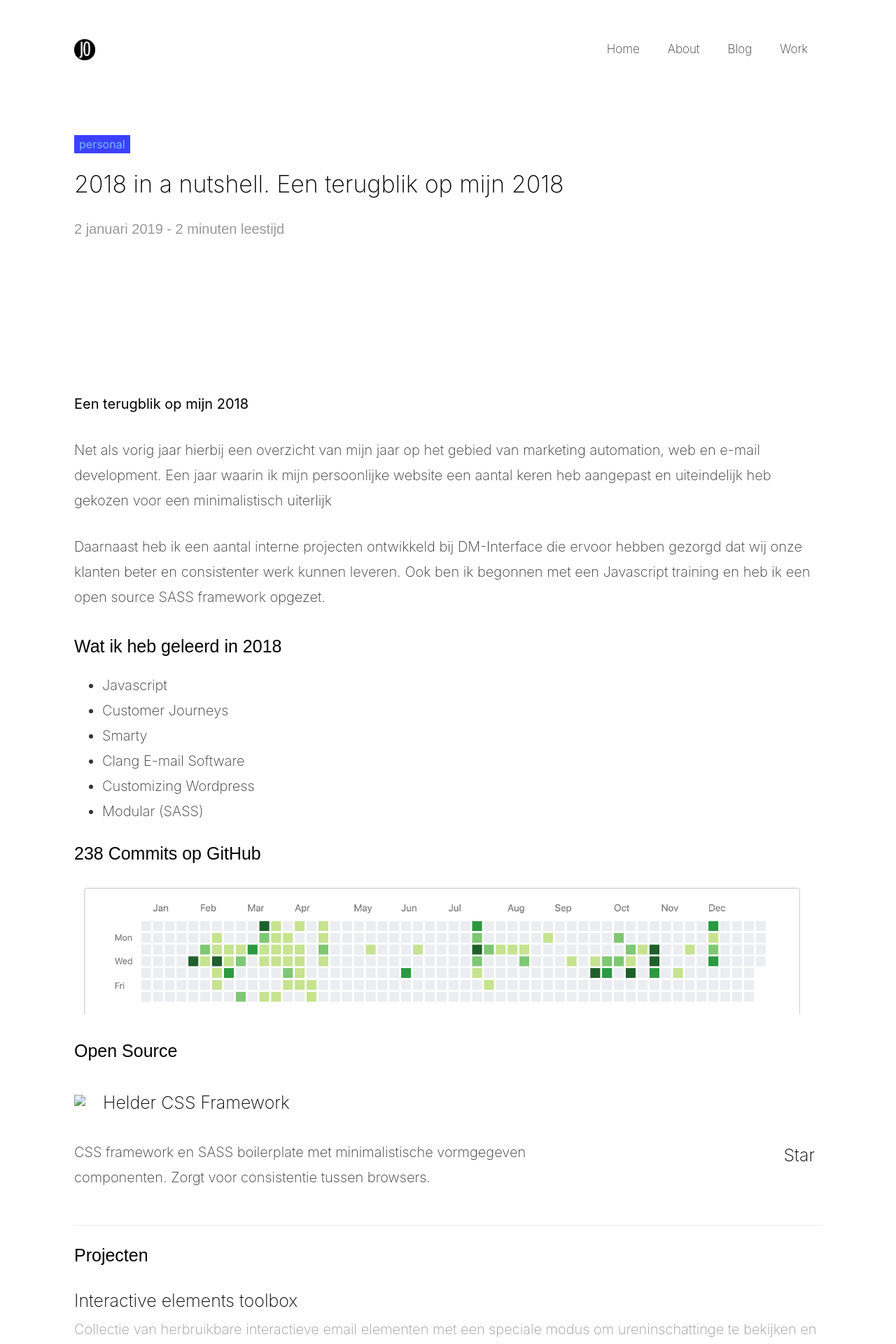
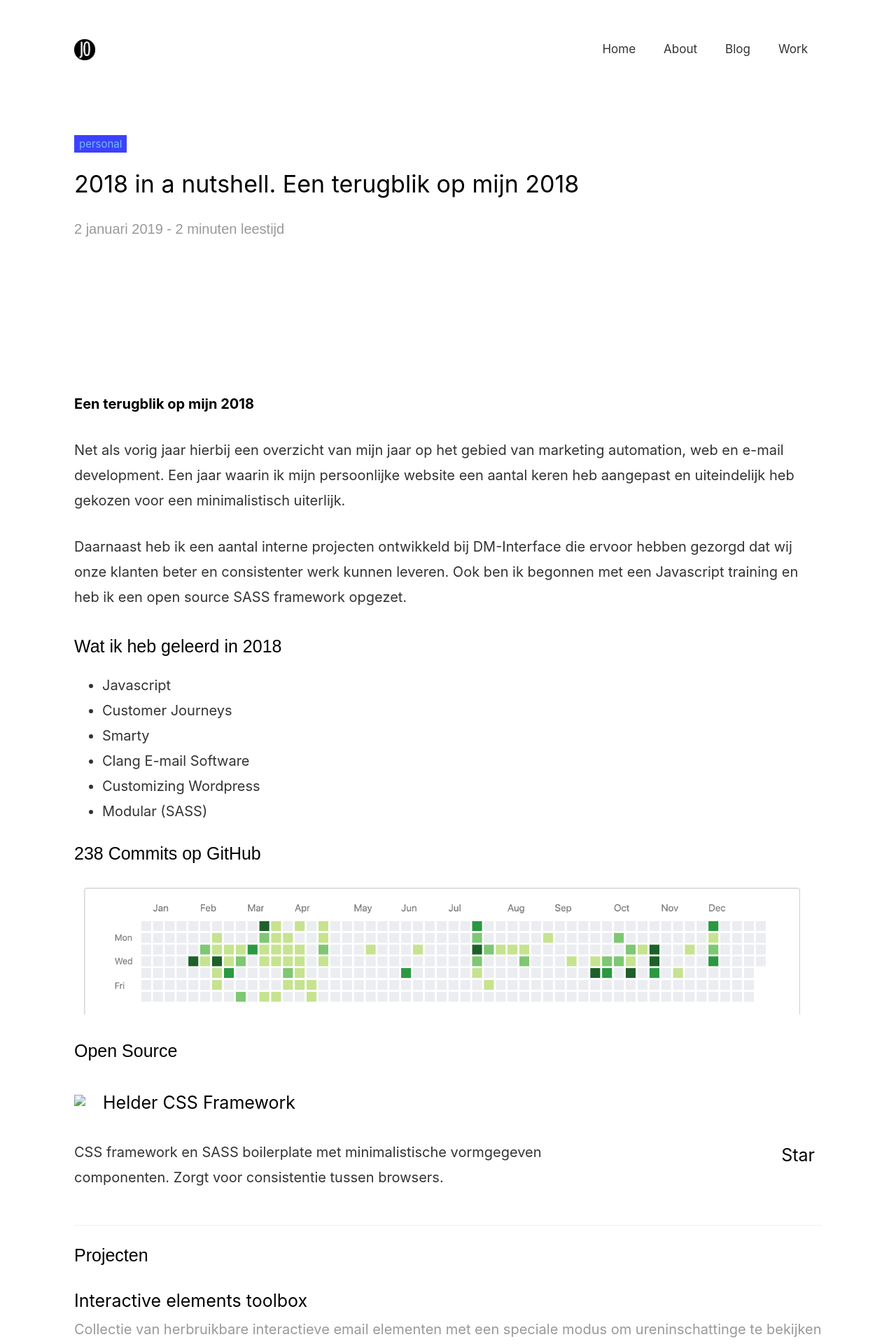
Before and after one commit to jeffrey-over/jeffrey-over.github.io, a Jekyll site: the page built from _posts/2019-01-02-2018-in-a-nutshell.md, in a window 1280 px wide. Shown: the top 1920 px of the page at 70% size. Built offline with Jekyll 4.4.1, drawn with Linux system fonts in a browser that asks for light colours; nearby versions of some CDN libraries; some web fonts are replaced; library files that are not in the unit come from our copies; comment, search, counter and statistics services are not loaded.

Commit message:
changes base big screens

```diff
--- a/_posts/2019-01-02-2018-in-a-nutshell.md
+++ b/_posts/2019-01-02-2018-in-a-nutshell.md
@@ -9,7 +9,7 @@
 description: "Een terugblik op mijn 2018"
 ---
 
-Net als vorig jaar hierbij een overzicht van mijn jaar op het gebied van marketing automation, web en e-mail development. Een jaar waarin ik mijn persoonlijke website een aantal keren heb aangepast en uiteindelijk heb gekozen voor een minimalistisch uiterlijk
+Net als vorig jaar hierbij een overzicht van mijn jaar op het gebied van marketing automation, web en e-mail development. Een jaar waarin ik mijn persoonlijke website een aantal keren heb aangepast en uiteindelijk heb gekozen voor een minimalistisch uiterlijk.
 
 Daarnaast heb ik een aantal interne projecten ontwikkeld bij DM-Interface die ervoor hebben gezorgd dat wij onze klanten beter en consistenter werk kunnen leveren. Ook ben ik begonnen met een Javascript training en heb ik een open source SASS framework opgezet.
 
--- a/_sass/components/_base.scss
+++ b/_sass/components/_base.scss
@@ -27,8 +27,8 @@
 }
 
     @include breakpoint-desktop-up {
-        body {
-            font-size: $font-size;
+        body, p, li, h1, h2, h3, h4, h5, a, dl, dt, dd {
+            font-weight: 400 !important
         }
     }
 
--- a/index.html
+++ b/index.html
@@ -18,7 +18,7 @@
                         <div class="full column">
 
                             <h1>Jeffrey Overmeer</h1>
-                            <p class="">Trotse vader van Jax, marketing automation enthusiast, web & e-mail developer, Selligent- Clang en Salesforce MC specialist.</p>
+                            <p class="">Trotse vader van Jax, marketing automation enthusiast, web & e-mail developer, Selligent- Clang en Salesforce Marketing Cloud specialist.</p>
 
 
 
```
